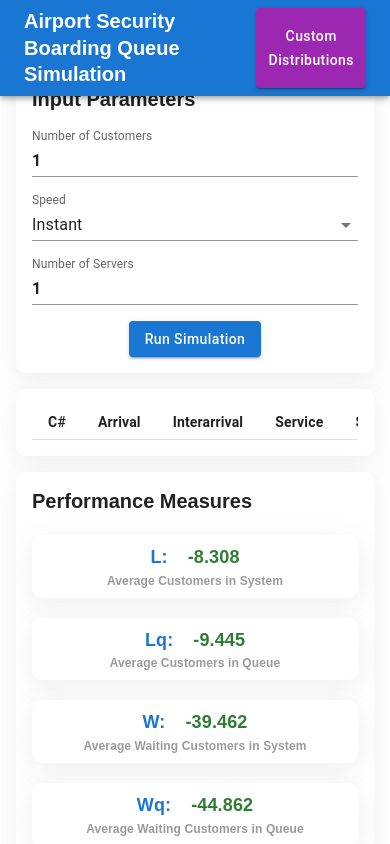
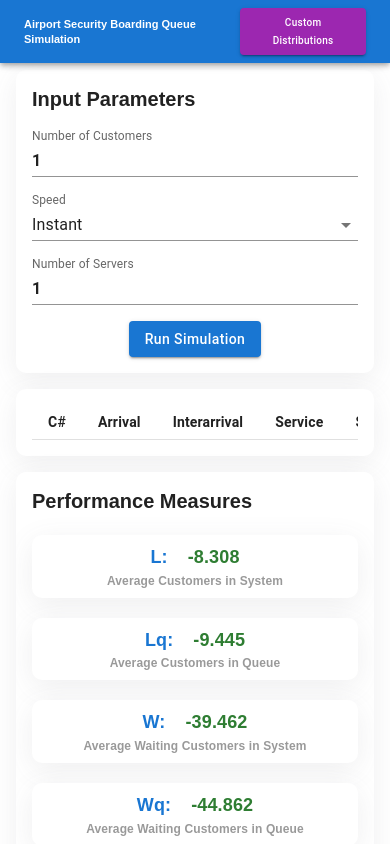
Before and after one commit to saqlain1020/airport-queue-simulation, a React (Create React App) app: page / in a window 390 px wide. Shown: the top 844 px of the page. Built offline with nearby package versions, Linux system fonts and the light colour scheme.

Commit message:
Responsive fixes

```diff
--- a/src/pages/CustomDistributions/CustomDistributions.tsx
+++ b/src/pages/CustomDistributions/CustomDistributions.tsx
@@ -7,6 +7,16 @@ import InputDistributionParameters from "../../components/InputDistributionParam
 const useStyles = makeStyles((theme: Theme) => ({
   root: {
     paddingBottom: 20,
+  },
+  appHeading: {
+    [theme.breakpoints.down("sm")]: {
+      fontSize: "11px !important",
+    },
+  },
+  appButton: {
+    [theme.breakpoints.down("sm")]: {
+      fontSize: "10px !important",
+    },
   },
 }));
 
@@ -19,18 +29,17 @@ const CustomDistributions: React.FC<IProps> = () => {
   return (
     <div className={classes.root}>
       <AppBar sx={{ p: 1 }}>
-        <Container sx={{ display: "flex", justifyContent: "space-between" }}>
-          <Typography fontWeight={"bold"} variant="h5">
+        <Container sx={{ display: "flex", justifyContent: "space-between", alignItems: "center" }}>
+          <Typography fontWeight={"bold"} variant="h5" className={classes.appHeading}>
             Airport Security Boarding Queue Simulation
           </Typography>
-          <Button color="secondary" variant="contained" onClick={() => navigate("/")}>
+          <Button color="secondary" variant="contained" onClick={() => navigate("/")} className={classes.appButton}>
             Predefined Distribution
           </Button>
         </Container>
       </AppBar>
       <Container sx={{ pt: "70px" }} maxWidth="lg">
         <InputDistributionParameters />
-        {/* <PerformanceMeasures performanceMeasures={performanceMeasures} /> */}
       </Container>
     </div>
   );
--- a/src/pages/Home/Home.tsx
+++ b/src/pages/Home/Home.tsx
@@ -9,11 +9,21 @@ import PerformanceMeasures from "../../components/PerformanceMeasures/Performanc
 import InputParameters from "../../components/InputParameters/InputParameters";
 import { useNavigate } from "react-router-dom";
 import QueueLengthGraph from "../../components/Graphs/QueueLength.graph";
-import WaitingInTheQueueGraph from '../../components/Graphs/WaitingInTheQueue.graph';
+import WaitingInTheQueueGraph from "../../components/Graphs/WaitingInTheQueue.graph";
 
 const useStyles = makeStyles((theme: Theme) => ({
   root: {
     paddingBottom: 20,
+  },
+  appHeading: {
+    [theme.breakpoints.down("sm")]: {
+      fontSize: "11px !important",
+    },
+  },
+  appButton: {
+    [theme.breakpoints.down("sm")]: {
+      fontSize: "10px !important",
+    },
   },
 }));
 
@@ -21,17 +31,23 @@ interface IProps {}
 
 const Home: React.FC<IProps> = () => {
   const classes = useStyles();
-  const { performanceMeasures, numberOfCustomers, setNumberOfCustomers, speed, setSpeed, numberOfServers, setNumberOfServers, generateArrivals } = useApp();
+  const { performanceMeasures } = useApp();
   const navigate = useNavigate();
 
   return (
     <div className={classes.root}>
       <AppBar sx={{ p: 1 }}>
-        <Container sx={{ display: "flex", justifyContent: "space-between" }}>
-          <Typography fontWeight={"bold"} variant="h5">
+        <Container sx={{ display: "flex", justifyContent: "space-between", alignItems: "center" }}>
+          <Typography fontWeight={"bold"} variant="h5" sx={{ fontSize: { xs: 11 } }} className={classes.appHeading}>
             Airport Security Boarding Queue Simulation
           </Typography>
-          <Button color="secondary" variant="contained" onClick={() => navigate("/custom")}>
+          <Button
+            color="secondary"
+            variant="contained"
+            onClick={() => navigate("/custom")}
+            sx={{ fontSize: { xs: 10 } }}
+            className={classes.appButton}
+          >
             Custom Distributions
           </Button>
         </Container>
@@ -40,8 +56,8 @@ const Home: React.FC<IProps> = () => {
         <InputParameters />
         <DetailsTable />
         <PerformanceMeasures performanceMeasures={performanceMeasures} />
-        <QueueLengthGraph/>
-        <WaitingInTheQueueGraph/>
+        <QueueLengthGraph />
+        <WaitingInTheQueueGraph />
       </Container>
     </div>
   );
```
